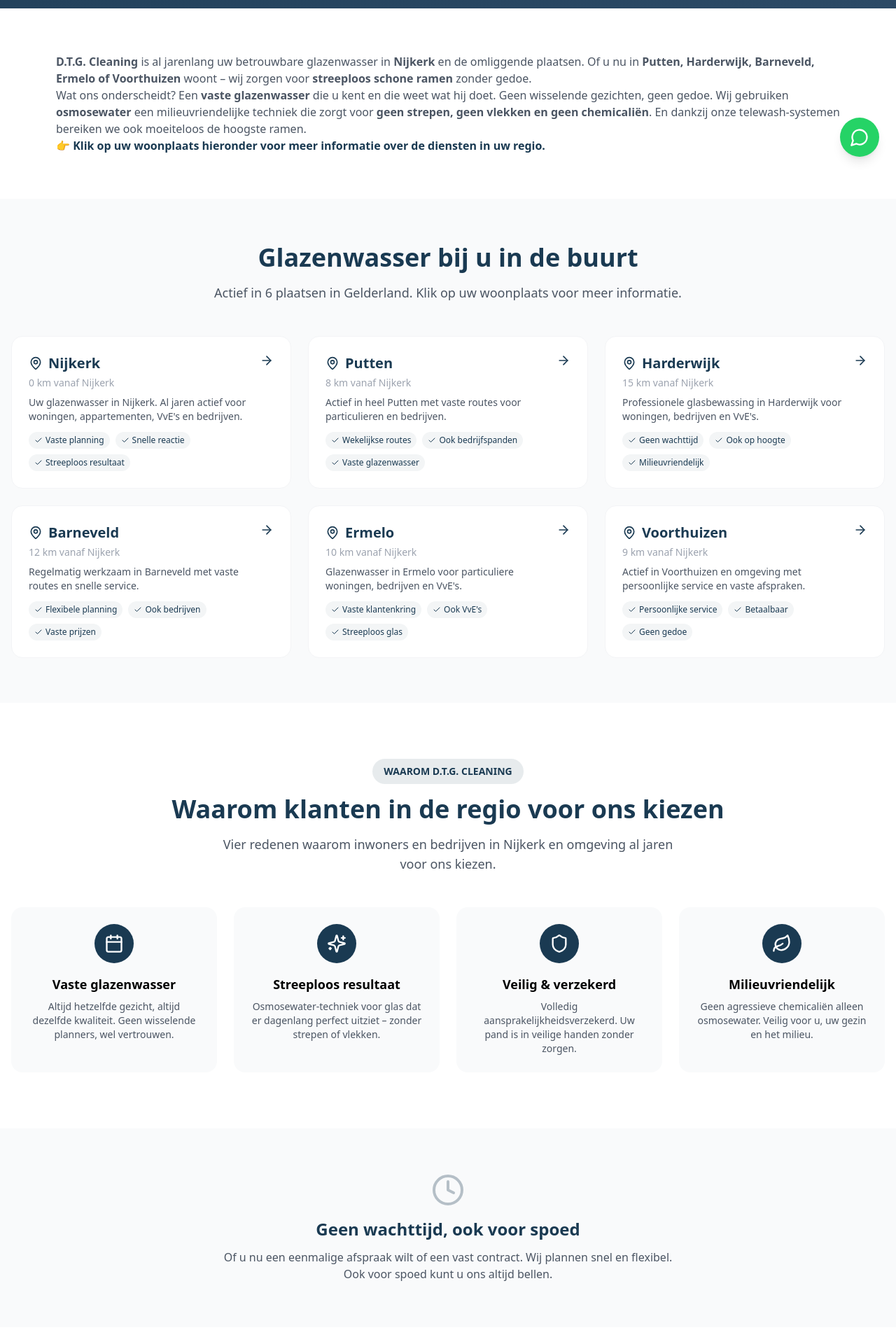
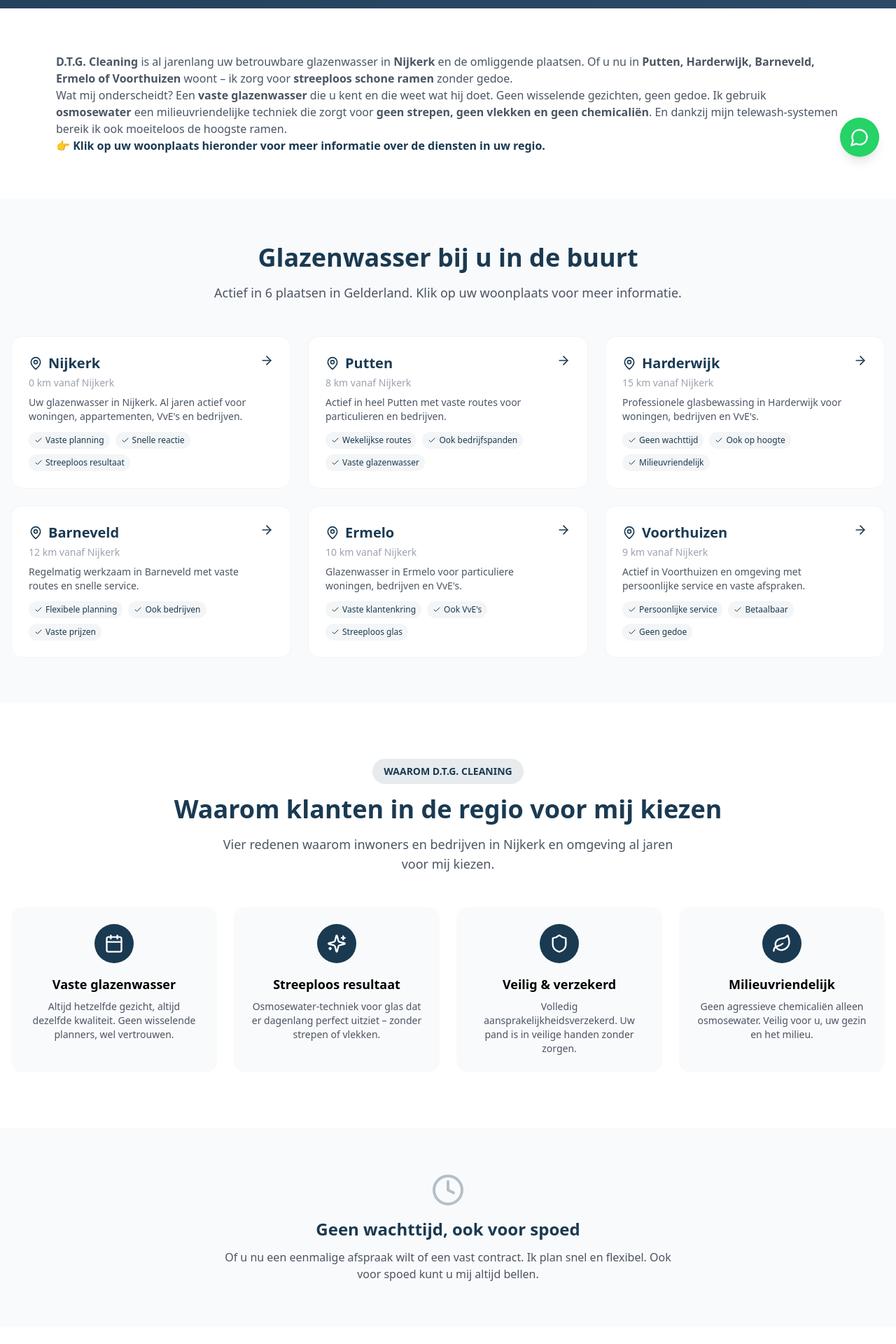
Before and after one commit to Maximustopdeals/dtgcleaning, a Next.js app: page /werkgebied in a window 1280 px wide. Shown: the part 480-2400 px from the top of the page at 70% size. Built offline with nearby package versions, Linux system fonts and the light colour scheme.

Commit message:
Change text to first-person perspective

```diff
--- a/app/werkgebied/page.tsx
+++ b/app/werkgebied/page.tsx
@@ -143,16 +143,16 @@ export default function WerkgebiedPage() {
               <strong>
                 Putten, Harderwijk, Barneveld, Ermelo of Voorthuizen
               </strong>{" "}
-              woont – wij zorgen voor <strong>streeploos schone ramen</strong>{" "}
+              woont – ik zorg voor <strong>streeploos schone ramen</strong>{" "}
               zonder gedoe.
             </p>
             <p>
-              Wat ons onderscheidt? Een <strong>vaste glazenwasser</strong> die
+              Wat mij onderscheidt? Een <strong>vaste glazenwasser</strong> die
               u kent en die weet wat hij doet. Geen wisselende gezichten, geen
-              gedoe. Wij gebruiken <strong>osmosewater</strong> een
+              gedoe. Ik gebruik <strong>osmosewater</strong> een
               milieuvriendelijke techniek die zorgt voor{" "}
               <strong>geen strepen, geen vlekken en geen chemicaliën</strong>.
-              En dankzij onze telewash-systemen bereiken we ook moeiteloos de
+              En dankzij mijn telewash-systemen bereik ik ook moeiteloos de
               hoogste ramen.
             </p>
             <p className="font-semibold text-[#1a3a52]">
@@ -226,11 +226,11 @@ export default function WerkgebiedPage() {
               WAAROM D.T.G. CLEANING
             </span>
             <h2 className="text-3xl sm:text-4xl font-bold text-[#1a3a52] mb-4">
-              Waarom klanten in de regio voor ons kiezen
+              Waarom klanten in de regio voor mij kiezen
             </h2>
             <p className="text-lg text-gray-600 max-w-2xl mx-auto">
               Vier redenen waarom inwoners en bedrijven in Nijkerk en omgeving
-              al jaren voor ons kiezen.
+              al jaren voor mij kiezen.
             </p>
           </div>
 
@@ -292,8 +292,8 @@ export default function WerkgebiedPage() {
             Geen wachttijd, ook voor spoed
           </h3>
           <p className="text-gray-600 max-w-2xl mx-auto">
-            Of u nu een eenmalige afspraak wilt of een vast contract. Wij
-            plannen snel en flexibel. Ook voor spoed kunt u ons altijd bellen.
+            Of u nu een eenmalige afspraak wilt of een vast contract. Ik
+            plan snel en flexibel. Ook voor spoed kunt u mij altijd bellen.
           </p>
         </div>
       </section>
@@ -309,7 +309,7 @@ export default function WerkgebiedPage() {
               Ook glazenwasser bij u in de buurt?
             </h2>
             <p className="text-white/80 text-sm mb-5">
-              Vraag vrijblijvend een offerte aan. Wij komen graag langs voor
+              Vraag vrijblijvend een offerte aan. Ik kom graag langs voor
               een kennismaking.
             </p>
 
```
